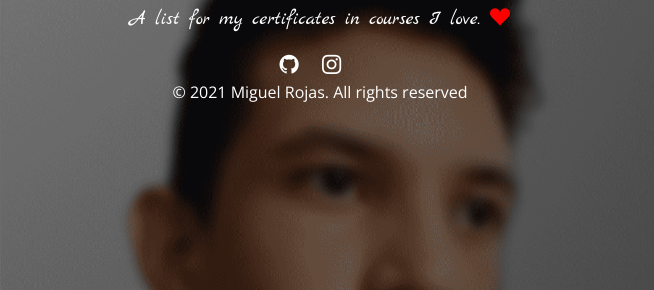
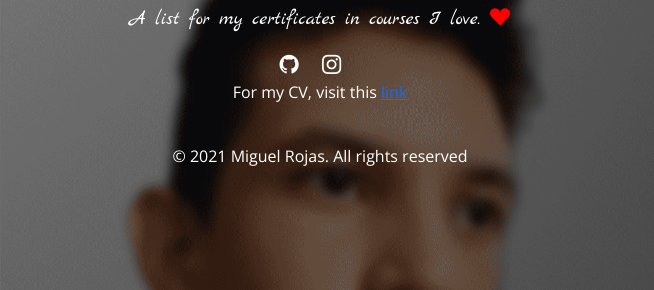
Before and after one commit to itsmiguelrojas/certificates, a plain HTML site: page index.html in a window 1280 px wide. Shown: the part 147-437 px from the top of the page, 0-654 px from the left. Drawn offline with nearby package versions, Linux system fonts and the light colour scheme.

Commit message:
Add link to CV

```diff
--- a/index.html
+++ b/index.html
@@ -35,6 +35,8 @@
         <footer class="footer text-center">
           <a href="https://github.com/itsmiguelrojas/" class="bi bi-github" target="_blank"></a>
           <a href="https://www.instagram.com/itsmiguelrojas/" class="bi bi-instagram" target="_blank"></a>
+          <br>
+          <p>For my CV, visit this <a href="https://itsmiguelrojas.github.io/curriculum-vitae/" target="_blank">link</a></p>
           <br>
           <p>&copy; <span id="year"></span> Miguel Rojas. All rights reserved</p>
         </footer>
```
